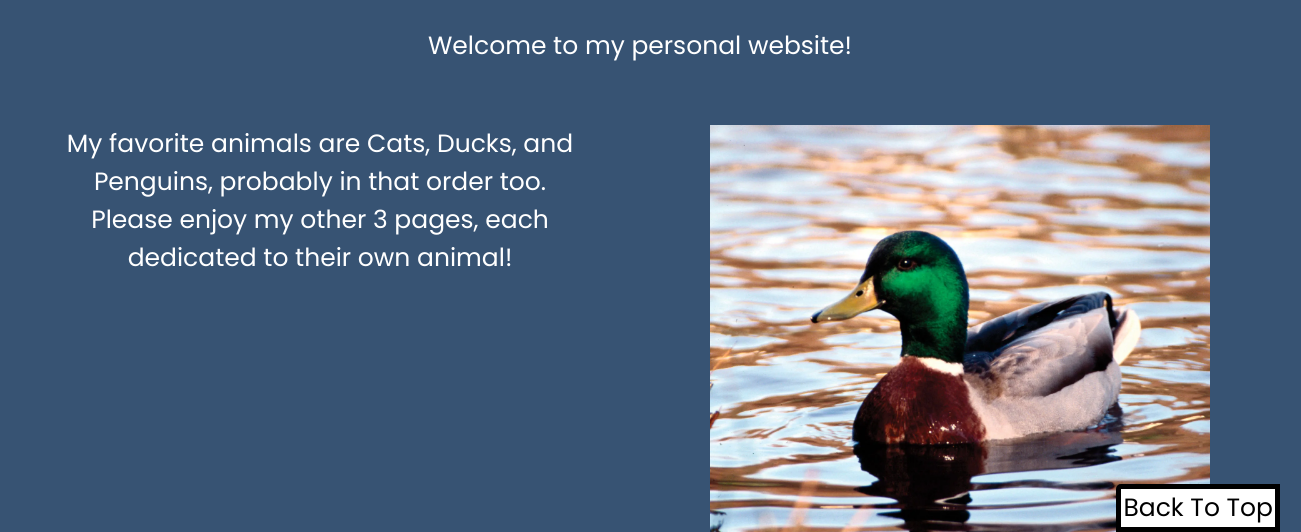
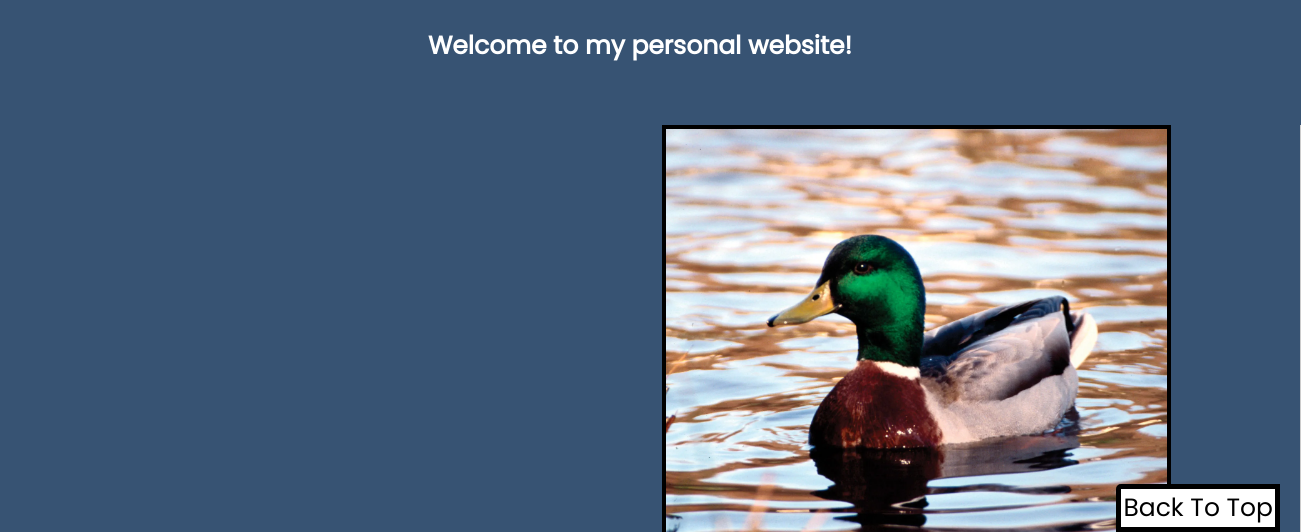
Before and after one commit to AlexUmich/AlexUmich.github.io, a plain HTML site: page index.html in a window 1280 px wide. Shown: the part 268-800 px from the top of the page, 1301 px wide, since content can reach past the window. Drawn offline with Linux system fonts and the light colour scheme.

Commit message:
Update style.css

```diff
--- a/css/style.css
+++ b/css/style.css
@@ -127,16 +127,67 @@ footer {
     border: solid 3px red;
 }
 
+#x {
+    border: 4px solid black;
+}
+
 #medeets {
-    display: grid;
-    grid-template-columns: 1fr 1fr;
+    display: flex;
+    flex-direction: row;
     justify-content: center;
     align-items: center;
+}
+
+#txt {
+    flex: 1;
+    padding: 20px;
+    margin-top: 550px;
+    margin-left: 150px;
+}
+
+#imgs {
+    flex: 2;
+    display: flex;
+    flex-direction: column;
+    position: relative;
+}
+
+#imgs img {
+    width: 70%;
+    margin-bottom: 10px;
+}
+
+#imgs img:first-child {
+    margin-top: 0;
+}
+
+#imgs img:last-child {
+    margin-bottom: 0;
+}
+
+#imgs:before {
+    content: "";
+    position: absolute;
+    top: 0;
+    left: calc(100% + 20px);
+    width: 1px;
+    height: 100%;
+    background-color: #ccc;
 }
 
 #intropic {
     width: 500px;
     margin: auto;
+    border: 4px solid black;
+}
+
+#intropic:hover {
+    transform: scale(1.25);
+    border: 4px solid black;
+}
+
+.introtext {
+    font-weight: bold;
 }
 
 .tiktok-embed {
@@ -145,6 +196,7 @@ footer {
 
 #pics {
     display: grid;
+    gap: 5px;
     grid-template-columns: 1fr 1fr 1fr;
     justify-content: center;
     align-items: center;
@@ -155,6 +207,7 @@ footer {
     margin: auto;
     border: 4px solid blue;
     border-radius: 20px;
+    margin-bottom: 10px;
 }
 
 #duckpic1, #duckpic2, #duckpic3 {
@@ -162,6 +215,7 @@ footer {
     margin: auto;
     border: 4px solid blue;
     border-radius: 20px;
+    margin-bottom: 10px;
 }
 
 #penguinpic1, #penguinpic2, #penguinpic3 {
@@ -169,6 +223,7 @@ footer {
     margin: auto;
     border: 4px solid blue;
     border-radius: 20px;
+    margin-bottom: 10px;
 }
 
 @media screen and (max-width: 600px) {
```
